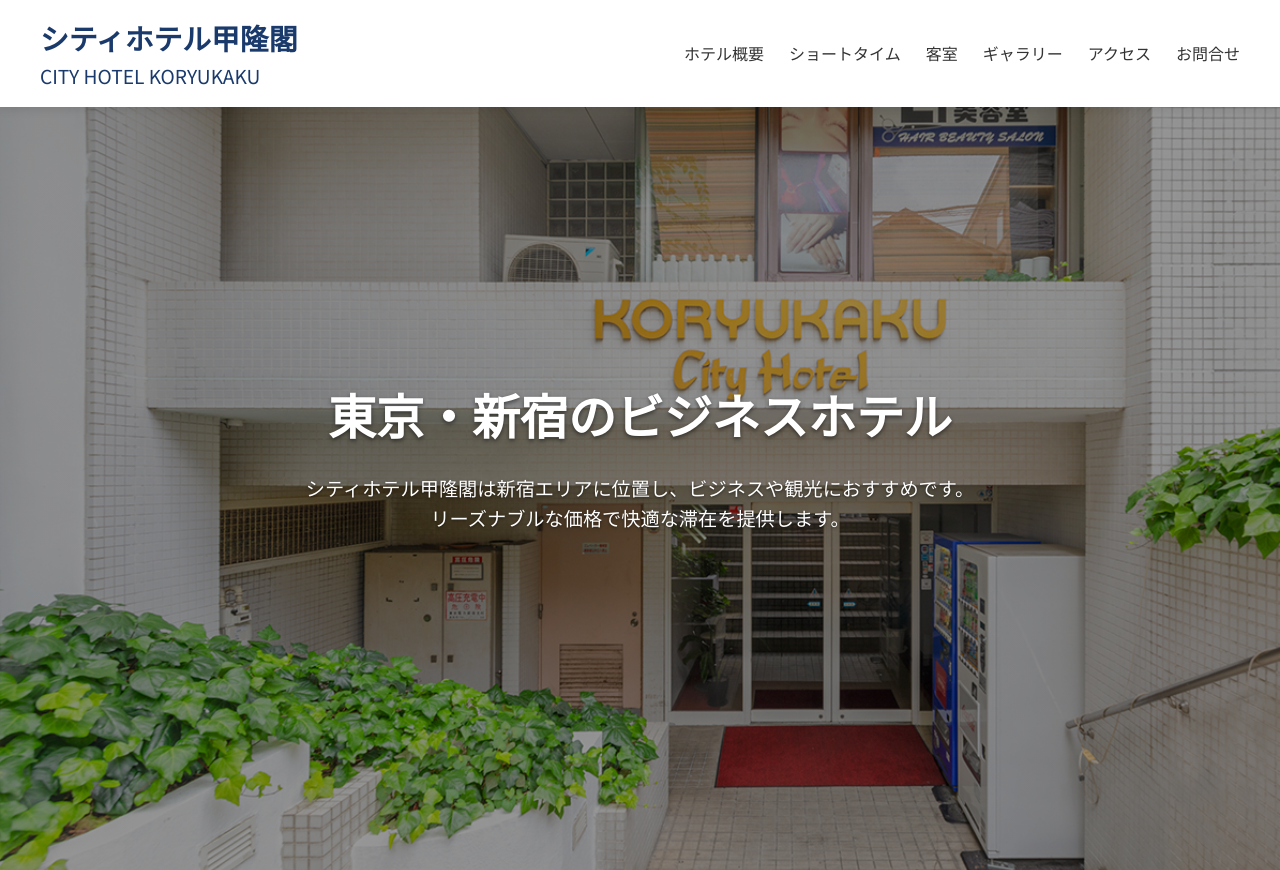
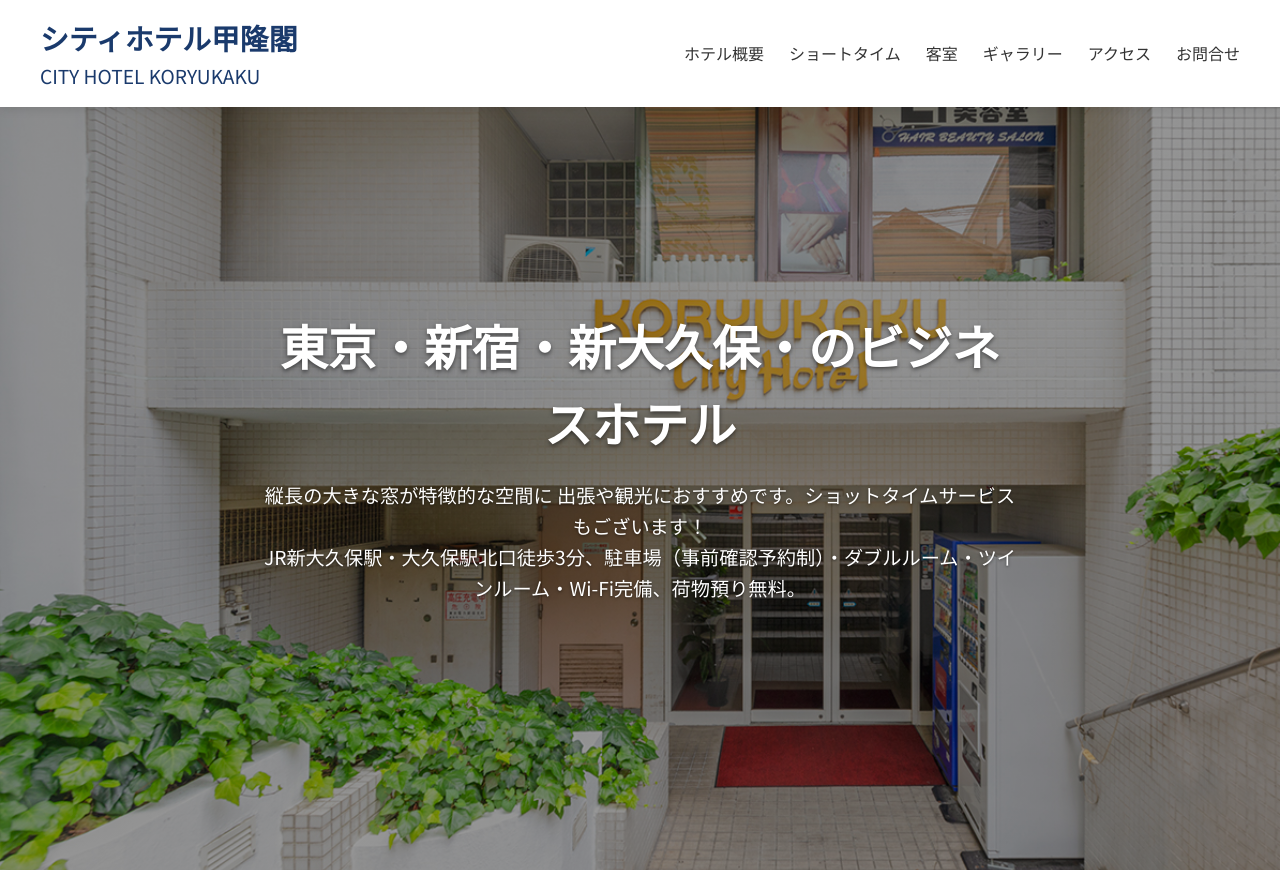
Before and after one commit to cxj5272/chenxuejia, a plain HTML site: page index.html in a window 1280 px wide. Shown: the top 870 px of the page. Drawn offline with Linux system fonts and the light colour scheme.

Commit message:
Revise SEO description and hero section content
Updated the hotel description and hero section text for better SEO and clarity.

```diff
--- a/index.html
+++ b/index.html
@@ -6,7 +6,7 @@
 
     <!-- SEO 基本 -->
     <title>シティホテル甲隆閣【公式】｜新宿・新大久保のビジネスホテル</title>
-    <meta name="description" content="シティホテル甲隆閣は新宿・新大久保に位置するビジネスホテルです。JR新大久保駅徒歩3分、リーズナブルな料金で快適な滞在を提供。ダブルルーム・ツインルーム完備、Wi-Fi無料。">
+    <meta name="description" content="シティホテル甲隆閣は新宿・新大久保・大久保にあるビジネスホテルです。JR新大久保駅・大久保駅北口徒歩3分、駐車場（事前確認予約制）・ダブルルーム・ツインルーム・Wi-Fi完備、荷物預り無料。">
 
     <!-- フォント・アイコン -->
     <link rel="preconnect" href="https://fonts.googleapis.com">
@@ -634,8 +634,8 @@
     <!-- ヒーロー -->
     <section class="hero">
         <div class="hero-content">
-            <h1>東京・新宿のビジネスホテル</h1>
-            <p>シティホテル甲隆閣は新宿エリアに位置し、ビジネスや観光におすすめです。<br>リーズナブルな価格で快適な滞在を提供します。</p>
+            <h1>東京・新宿・新大久保・のビジネスホテル</h1>
+            <p>縦長の大きな窓が特徴的な空間に 出張や観光におすすめです。ショットタイムサービスもございます！<br>JR新大久保駅・大久保駅北口徒歩3分、駐車場（事前確認予約制）・ダブルルーム・ツインルーム・Wi-Fi完備、荷物預り無料。</p>
         </div>
     </section>
 
```
